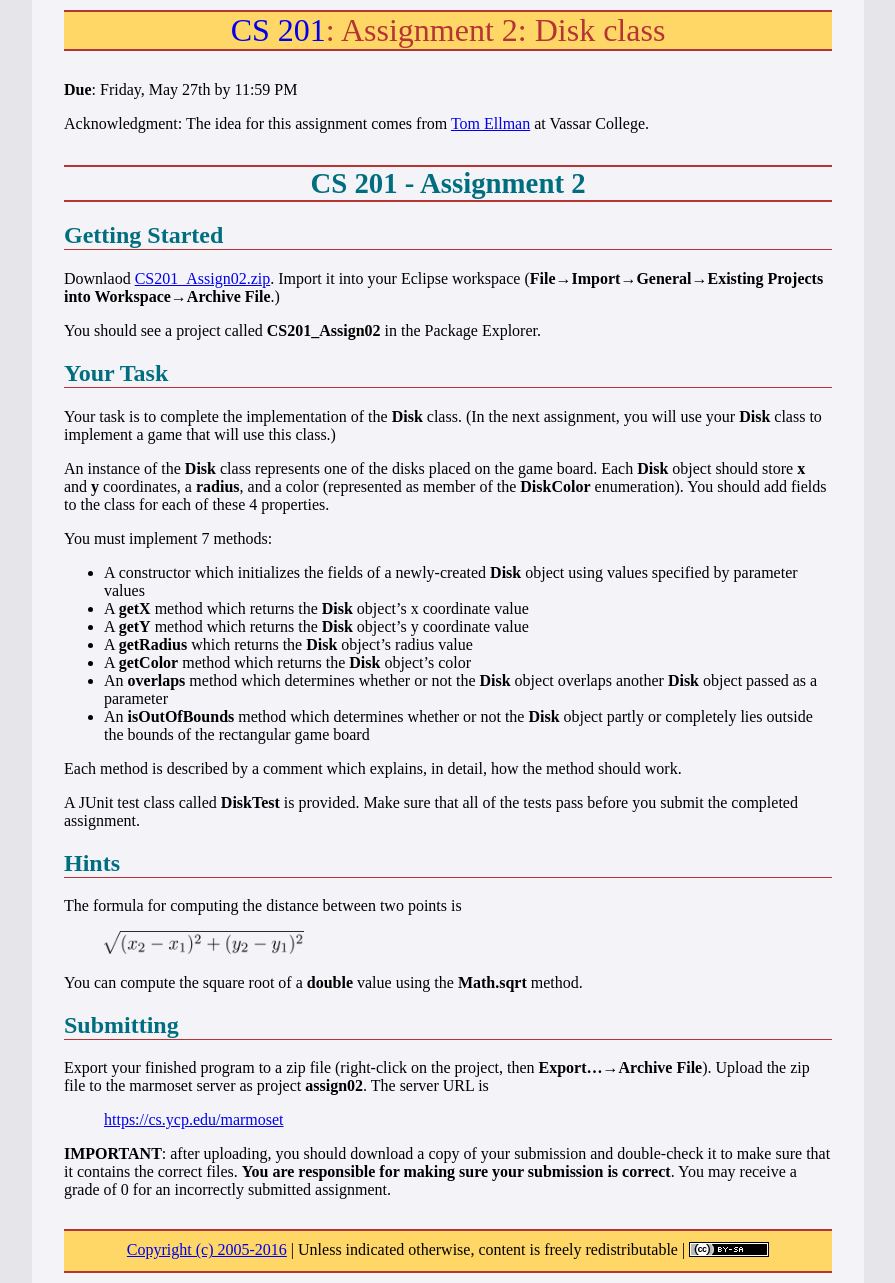
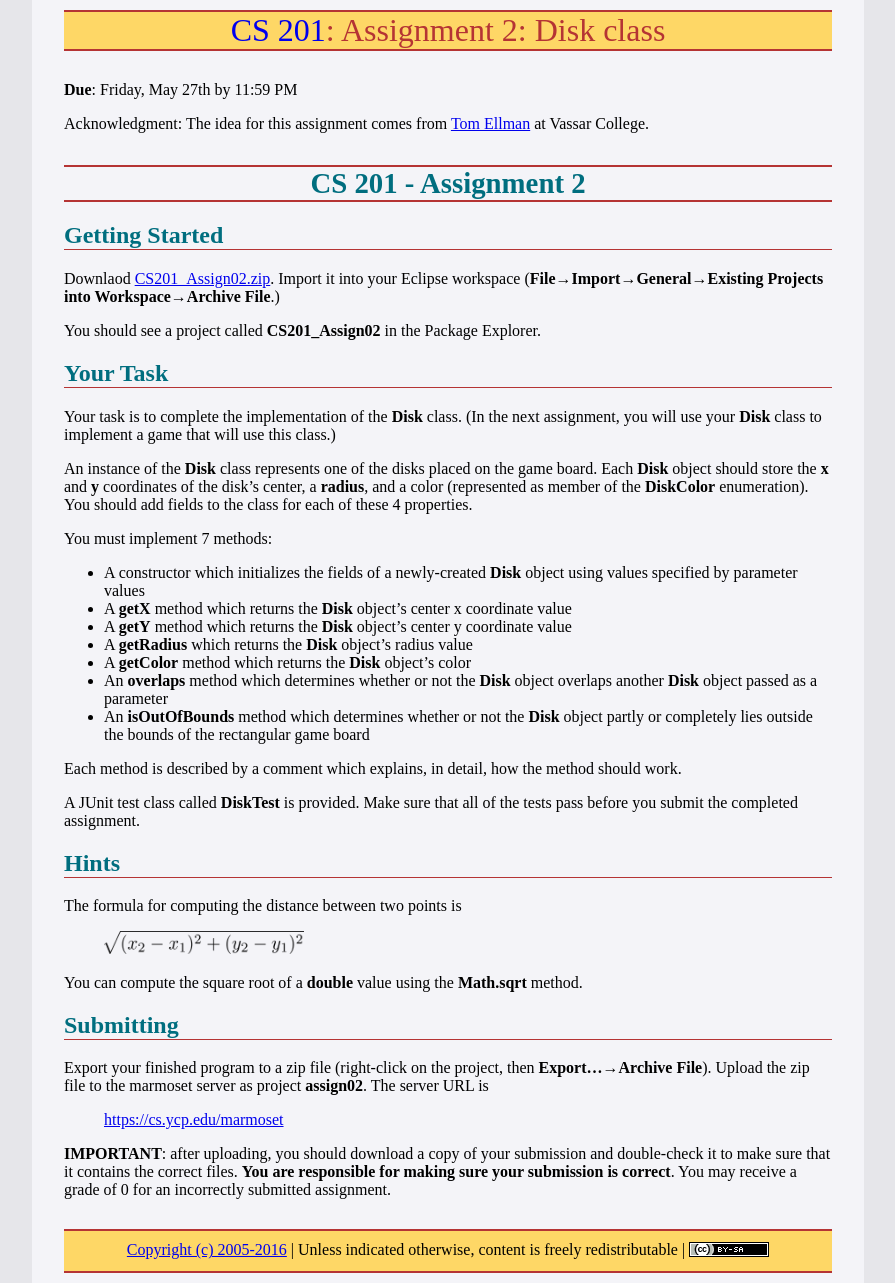
Before and after one commit to ycpcs/cs201-summer2016, a Jekyll site: the page built from assign/assign02.md, in a window 1280 px wide. Shown: the whole page, without its empty margins (192-1087 px from the left). Built offline with Jekyll 4.4.1, drawn with Linux system fonts in a browser that asks for light colours; some web fonts are replaced.

Commit message:
clarify that Disk x/y coords are for center

```diff
--- a/assign/assign02.md
+++ b/assign/assign02.md
@@ -22,13 +22,13 @@ Your Task
 
 Your task is to complete the implementation of the **Disk** class. (In the next assignment, you will use your **Disk** class to implement a game that will use this class.)
 
-An instance of the **Disk** class represents one of the disks placed on the game board. Each **Disk** object should store **x** and **y** coordinates, a **radius**, and a color (represented as member of the **DiskColor** enumeration). You should add fields to the class for each of these 4 properties.
+An instance of the **Disk** class represents one of the disks placed on the game board. Each **Disk** object should store the **x** and **y** coordinates of the disk's center, a **radius**, and a color (represented as member of the **DiskColor** enumeration). You should add fields to the class for each of these 4 properties.
 
 You must implement 7 methods:
 
 -   A constructor which initializes the fields of a newly-created **Disk** object using values specified by parameter values
--   A **getX** method which returns the **Disk** object's x coordinate value
--   A **getY** method which returns the **Disk** object's y coordinate value
+-   A **getX** method which returns the **Disk** object's center x coordinate value
+-   A **getY** method which returns the **Disk** object's center y coordinate value
 -   A **getRadius** which returns the **Disk** object's radius value
 -   A **getColor** method which returns the **Disk** object's color
 -   An **overlaps** method which determines whether or not the **Disk** object overlaps another **Disk** object passed as a parameter
```
Also changed, not shown: 1 other file.
